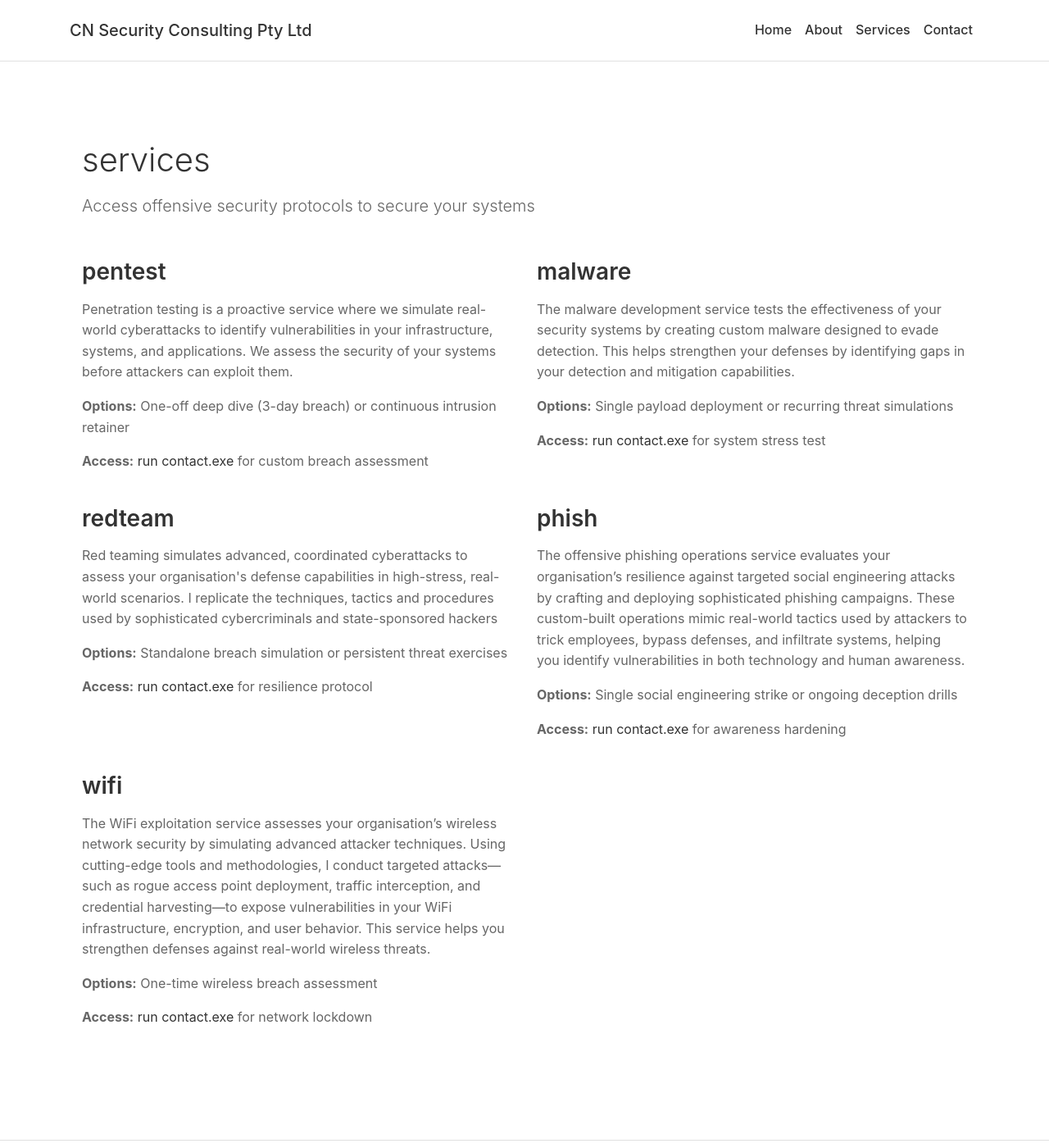
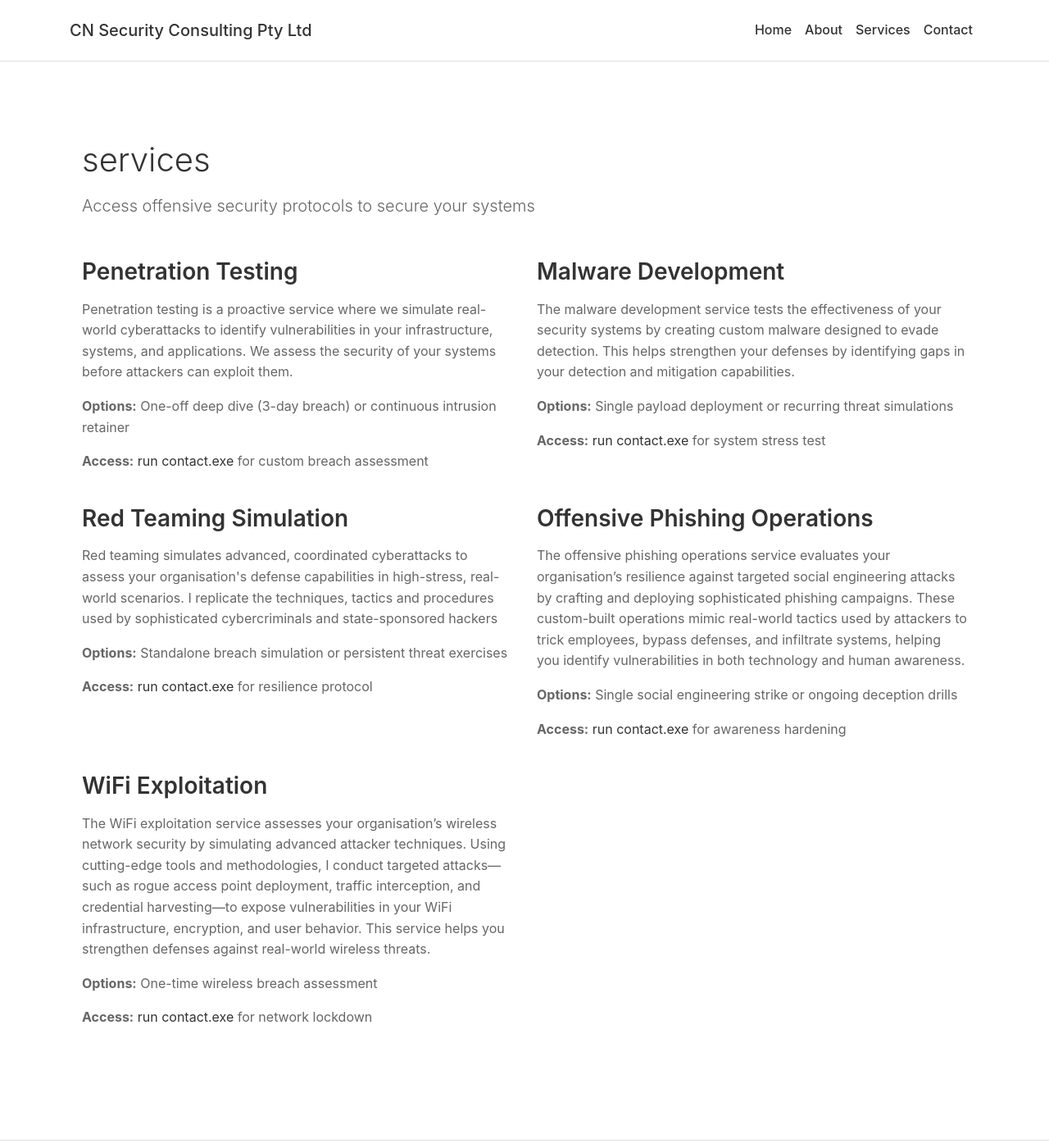
Before and after one commit to hookthieves/hookthieves.github.io, a Jekyll site: the page built from services.html, in a window 1280 px wide and 1400 px high. Shown: the whole window at 82% size. Built offline with Jekyll 4.4.1, drawn with Linux system fonts in a browser that asks for light colours.

Commit message:
Update services.html

```diff
--- a/services.html
+++ b/services.html
@@ -8,31 +8,31 @@ title: Services
 
     <div class="row mt-5">
         <div class="col-md-6 mb-4">
-            <h3>pentest</h3>
+            <h3>Penetration Testing</h3>
             <p>Penetration testing is a proactive service where we simulate real-world cyberattacks to identify vulnerabilities in your infrastructure, systems, and applications. We assess the security of your systems before attackers can exploit them.</p>
             <p><strong>Options:</strong> One-off deep dive (3-day breach) or continuous intrusion retainer</p>
             <p><strong>Access:</strong> <a href="/contact">run contact.exe</a> for custom breach assessment</p>
         </div>
         <div class="col-md-6 mb-4">
-            <h3>malware</h3>
+            <h3>Malware Development</h3>
             <p>The malware development service tests the effectiveness of your security systems by creating custom malware designed to evade detection. This helps strengthen your defenses by identifying gaps in your detection and mitigation capabilities.</p>
             <p><strong>Options:</strong> Single payload deployment or recurring threat simulations</p>
             <p><strong>Access:</strong> <a href="/contact">run contact.exe</a> for system stress test</p>
         </div>
         <div class="col-md-6 mb-4">
-            <h3>redteam</h3>
+            <h3>Red Teaming Simulation</h3>
             <p>Red teaming simulates advanced, coordinated cyberattacks to assess your organisation's defense capabilities in high-stress, real-world scenarios. I replicate the techniques, tactics and procedures used by sophisticated cybercriminals and state-sponsored hackers</p>
             <p><strong>Options:</strong> Standalone breach simulation or persistent threat exercises</p>
             <p><strong>Access:</strong> <a href="/contact">run contact.exe</a> for resilience protocol</p>
         </div>
         <div class="col-md-6 mb-4">
-            <h3>phish</h3>
+            <h3>Offensive Phishing Operations</h3>
             <p>The offensive phishing operations service evaluates your organisation’s resilience against targeted social engineering attacks by crafting and deploying sophisticated phishing campaigns. These custom-built operations mimic real-world tactics used by attackers to trick employees, bypass defenses, and infiltrate systems, helping you identify vulnerabilities in both technology and human awareness.</p>
             <p><strong>Options:</strong> Single social engineering strike or ongoing deception drills</p>
             <p><strong>Access:</strong> <a href="/contact">run contact.exe</a> for awareness hardening</p>
         </div>
         <div class="col-md-6 mb-4">
-            <h3>wifi</h3>
+            <h3>WiFi Exploitation</h3>
             <p>The WiFi exploitation service assesses your organisation’s wireless network security by simulating advanced attacker techniques. Using cutting-edge tools and methodologies, I conduct targeted attacks—such as rogue access point deployment, traffic interception, and credential harvesting—to expose vulnerabilities in your WiFi infrastructure, encryption, and user behavior. This service helps you strengthen defenses against real-world wireless threats.</p>
             <p><strong>Options:</strong> One-time wireless breach assessment</p>
             <p><strong>Access:</strong> <a href="/contact">run contact.exe</a> for network lockdown</p>
```
